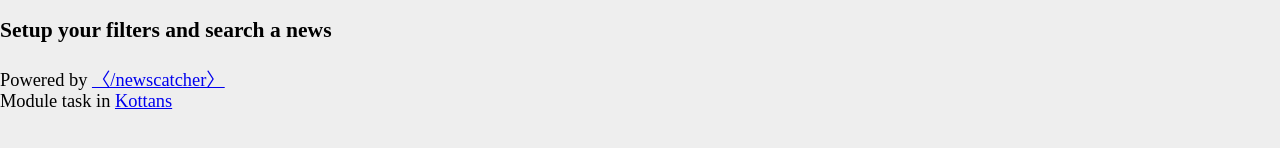
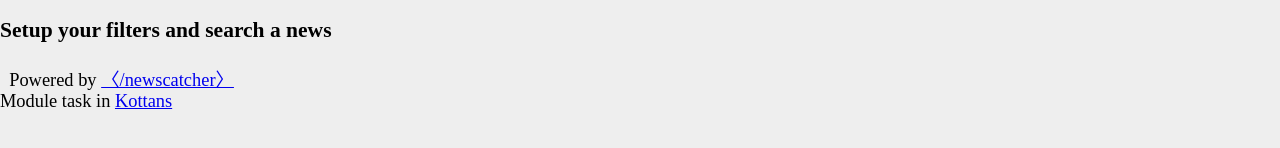
Before and after one commit to Roophee/news-app, a React (Vite) app: page / in a window 1280 px wide. Shown: the part 418-566 px from the top of the page. Built offline with nearby package versions, Linux system fonts and the light colour scheme.

Commit message:
fix some styles

```diff
--- a/src/components/Footer.js
+++ b/src/components/Footer.js
@@ -6,9 +6,13 @@ export function Footer() {
     <footer className={[styles.footer, styles.flex__center, styles.border_top].join(' ')}>
       <div className={[styles.flex__space_between, styles.width_80].join(' ')}>
         <div className="col-3">
-          <span className="text-muted ">Powered by </span>
-          <a className={styles.link} href="https://newscatcherapi.com/" target="_blank">
-            <span className={styles.warning_color}>&#12296;/newscatcher&#12297;</span>
+          <span className="text-muted ">&#160;&#160;Powered by </span>
+          <a
+            className={[styles.link, styles.warning_color].join(' ')}
+            href="https://newscatcherapi.com/"
+            target="_blank"
+          >
+            &#12296;/newscatcher&#12297;
           </a>
         </div>
         <div className="col-3">
--- a/src/components/Header.js
+++ b/src/components/Header.js
@@ -102,7 +102,7 @@ export function Header(props) {
           </div>
         </div>
         <div className={[styles.flex__center, styles.width_80].join(' ')}>
-          <form className={[styles.flex__center, styles.flex__wrap].join(' ')}>
+          <form className={styles.flex__start}>
             <div className={[styles.flex__start, styles.flex__column].join(' ')}>
               <label className={[styles.flex__start, styles.flex__column].join(' ')}>
                 Keyword
@@ -180,7 +180,7 @@ export function Header(props) {
                 />
               </label>
             </div>
-            <div className={styles.flex__center}>
+            <div className={[styles.flex__center, styles.align_self_start].join(' ')}>
               <input
                 className={styles.form__buttons}
                 style={{ backgroundColor: '#C8E6C9' }}
--- a/style.css
+++ b/style.css
@@ -65,7 +65,7 @@ form * {
 }
 
 .footer {
-  padding: 15px 0;
+  padding: 10px 0;
 }
 
 .width_100 {
@@ -113,6 +113,10 @@ form * {
   align-self: flex-start;
 }
 
+.align_self_start {
+  align-self: center;
+}
+
 .flex__center {
   display: flex;
   align-items: center;
@@ -148,6 +152,10 @@ form * {
 }
 
 @media screen and (max-width: 900px) {
+  .main {
+    width: 90%;
+  }
+
   .news__item {
     flex-direction: column;
     justify-content: center;
@@ -155,7 +163,7 @@ form * {
   }
   .news__picture {
     width: 100%;
-    margin-bottom: 20px;
+    margin: 0 20px 0 10px;
   }
   .news__data {
     flex-direction: column;
```
